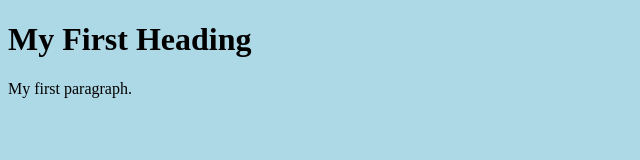
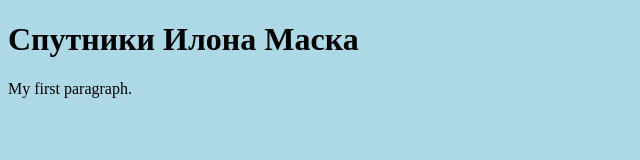
Before and after one commit to pasinaleksej/pasinaleksej.github.io, a plain HTML site: page index.html in a window 1280 px wide. Shown: the whole page, without its empty margins (0-640 px from the left). Drawn offline with Linux system fonts and the light colour scheme.

Commit message:
Update index.html

```diff
--- a/index.html
+++ b/index.html
@@ -6,7 +6,7 @@
 <body>
 
 
-<h1>My First Heading</h1>
+<h1>Спутники Илона Маска</h1>
 
 <p>My first paragraph.</p>
 
```
